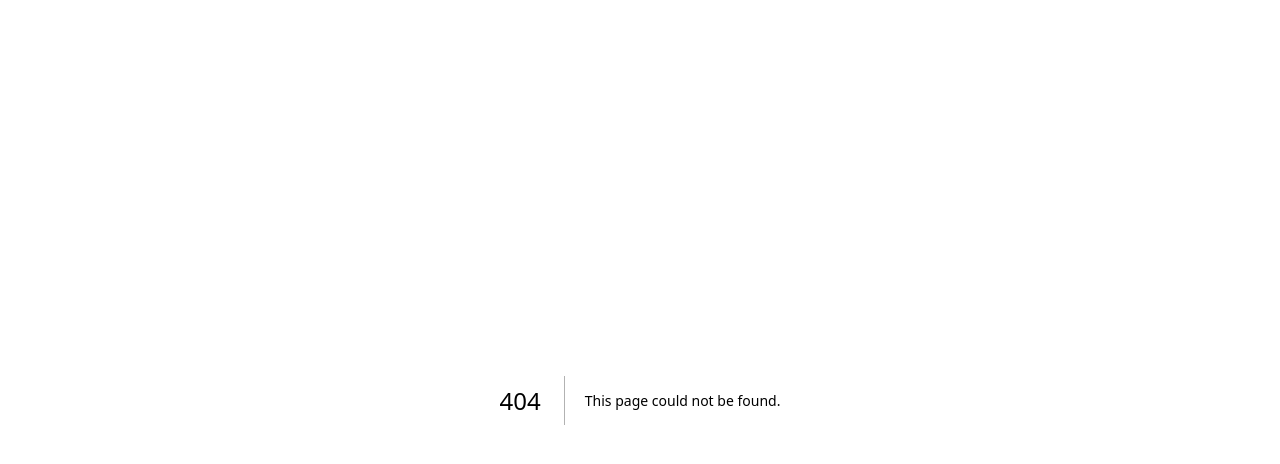
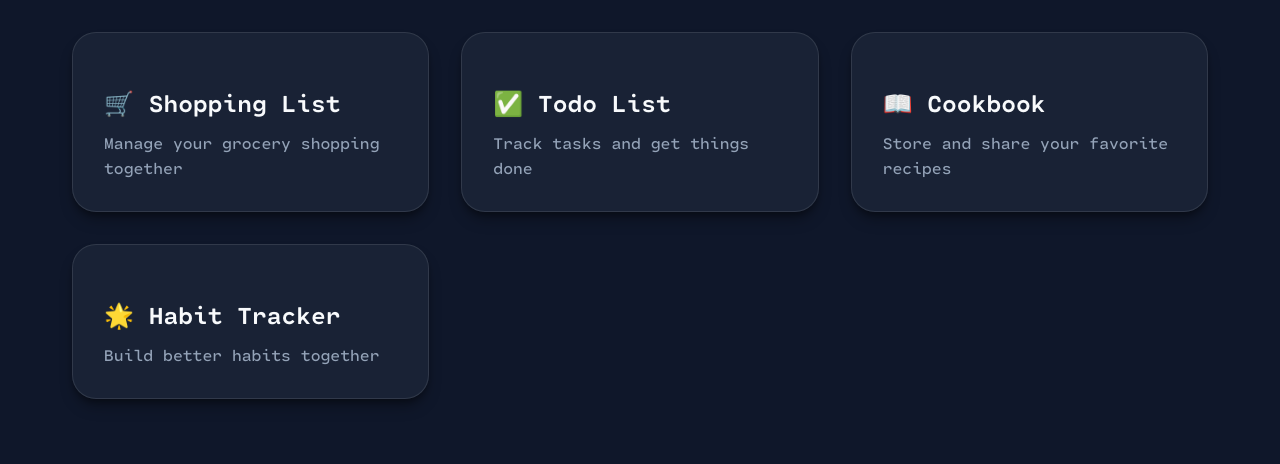
Before and after one commit to KrystianSzydlik/Homey, a Next.js app: page /dashboard in a window 1280 px wide. Before the commit this address had no page. Shown: the top 464 px of the page. Built offline with nearby package versions, Linux system fonts and the light colour scheme.

Commit message:
feat: Introduce dashboard grid and toast notification system, add user utility scripts, and refactor dashboard routing.

```diff
--- a/prisma/seed.ts
+++ b/prisma/seed.ts
@@ -25,7 +25,7 @@ async function main() {
 
   const users = [
     { email: 'krystian@homey.app', name: 'Krystian' },
-    { email: 'partner@homey.app', name: 'Sarka' }
+    { email: 'sarka@homey.app', name: 'Sarka' }
   ]
 
   for (const userData of users) {
--- /dev/null
+++ b/src/app/dashboard/page.tsx
@@ -0,0 +1,9 @@
+import DashboardGrid from '@/components/DashboardGrid';
+
+export default function Dashboard() {
+  return (
+    <main>
+      <DashboardGrid />
+    </main>
+  );
+}
--- a/src/app/layout.tsx
+++ b/src/app/layout.tsx
@@ -1,5 +1,6 @@
 import type { Metadata } from "next";
 import "../styles/globals.scss";
+import { ToastProvider } from "@/components/ToastContainer";
 
 export const metadata: Metadata = {
   title: "HOMEY",
@@ -14,7 +15,9 @@ export default function RootLayout({
   return (
     <html lang="en">
       <body>
-        {children}
+        <ToastProvider>
+          {children}
+        </ToastProvider>
       </body>
     </html>
   );
--- /dev/null
+++ b/src/components/DashboardGrid.module.scss
@@ -0,0 +1,69 @@
+@import '../styles/variables';
+
+.grid {
+  display: grid;
+  grid-template-columns: repeat(auto-fit, minmax(280px, 1fr));
+  gap: 2rem;
+  padding: 2rem;
+  max-width: 1200px;
+  margin: 0 auto;
+}
+
+.card {
+  background: rgba(30, 41, 59, 0.7);
+  backdrop-filter: blur(16px);
+  -webkit-backdrop-filter: blur(16px);
+  padding: 2rem;
+  border-radius: 1.5rem;
+  box-shadow:
+    0 4px 6px -1px rgba(0, 0, 0, 0.3),
+    0 10px 15px -3px rgba(0, 0, 0, 0.3),
+    inset 0 0 0 1px rgba(255, 255, 255, 0.1);
+  transition: all 0.3s ease;
+  cursor: pointer;
+  text-decoration: none;
+  color: var(--text);
+  position: relative;
+  overflow: hidden;
+
+  &::before {
+    content: '';
+    position: absolute;
+    top: 0;
+    left: 0;
+    right: 0;
+    height: 4px;
+    background: var(--card-color, var(--primary));
+    opacity: 0;
+    transition: opacity 0.3s ease;
+  }
+
+  &:hover {
+    transform: translateY(-4px);
+    box-shadow:
+      0 8px 12px -1px rgba(0, 0, 0, 0.4),
+      0 20px 25px -5px rgba(0, 0, 0, 0.4),
+      inset 0 0 0 1px rgba(255, 255, 255, 0.15);
+
+    &::before {
+      opacity: 1;
+    }
+  }
+
+  &:active {
+    transform: translateY(-2px);
+  }
+}
+
+.title {
+  font-size: 1.5rem;
+  font-weight: 700;
+  margin-bottom: 0.5rem;
+  color: var(--text);
+}
+
+.description {
+  font-size: 1rem;
+  color: var(--text-secondary);
+  margin: 0;
+}
--- /dev/null
+++ b/src/components/DashboardGrid.tsx
@@ -0,0 +1,47 @@
+import Link from 'next/link';
+import styles from './DashboardGrid.module.scss';
+
+const features = [
+  {
+    title: '🛒 Shopping List',
+    description: 'Manage your grocery shopping together',
+    href: '/dashboard/shopping',
+    color: 'var(--primary)',
+  },
+  {
+    title: '✅ Todo List',
+    description: 'Track tasks and get things done',
+    href: '/dashboard/todo',
+    color: 'var(--accent)',
+  },
+  {
+    title: '📖 Cookbook',
+    description: 'Store and share your favorite recipes',
+    href: '/dashboard/cookbook',
+    color: '#F59E0B',
+  },
+  {
+    title: '🌟 Habit Tracker',
+    description: 'Build better habits together',
+    href: '/dashboard/habits',
+    color: '#10B981',
+  },
+];
+
+export default function DashboardGrid() {
+  return (
+    <div className={styles.grid}>
+      {features.map((feature) => (
+        <Link
+          key={feature.href}
+          href={feature.href}
+          className={styles.card}
+          style={{ '--card-color': feature.color } as React.CSSProperties}
+        >
+          <h2 className={styles.title}>{feature.title}</h2>
+          <p className={styles.description}>{feature.description}</p>
+        </Link>
+      ))}
+    </div>
+  );
+}
--- /dev/null
+++ b/src/components/Toast.module.scss
@@ -0,0 +1,97 @@
+@import '../styles/variables';
+
+.toast {
+  position: fixed;
+  top: 2rem;
+  right: 2rem;
+  min-width: 320px;
+  max-width: 500px;
+  padding: 1rem 1.5rem;
+  border-radius: 1rem;
+  box-shadow:
+    0 10px 15px -3px rgba(0, 0, 0, 0.3),
+    0 4px 6px -2px rgba(0, 0, 0, 0.2);
+  backdrop-filter: blur(16px);
+  -webkit-backdrop-filter: blur(16px);
+  z-index: 9999;
+  animation: slideIn 0.3s ease-out;
+
+  display: flex;
+  align-items: center;
+  justify-content: space-between;
+  gap: 1rem;
+
+  &.error {
+    background: rgba(239, 68, 68, 0.95);
+    border-left: 4px solid #DC2626;
+  }
+
+  &.success {
+    background: rgba(34, 197, 94, 0.95);
+    border-left: 4px solid #16A34A;
+  }
+
+  &.info {
+    background: rgba(59, 130, 246, 0.95);
+    border-left: 4px solid #2563EB;
+  }
+}
+
+.content {
+  display: flex;
+  align-items: center;
+  gap: 0.75rem;
+  flex: 1;
+}
+
+.icon {
+  font-size: 1.25rem;
+  flex-shrink: 0;
+}
+
+.message {
+  color: white;
+  font-size: 0.95rem;
+  font-weight: 500;
+  margin: 0;
+  line-height: 1.4;
+}
+
+.closeButton {
+  background: rgba(255, 255, 255, 0.2);
+  border: none;
+  border-radius: 0.5rem;
+  width: 2rem;
+  height: 2rem;
+  display: flex;
+  align-items: center;
+  justify-content: center;
+  cursor: pointer;
+  font-size: 1.5rem;
+  color: white;
+  transition: background 0.2s ease;
+  flex-shrink: 0;
+
+  &:hover {
+    background: rgba(255, 255, 255, 0.3);
+  }
+}
+
+@keyframes slideIn {
+  from {
+    transform: translateX(100%);
+    opacity: 0;
+  }
+  to {
+    transform: translateX(0);
+    opacity: 1;
+  }
+}
+
+@media (max-width: 640px) {
+  .toast {
+    left: 1rem;
+    right: 1rem;
+    min-width: auto;
+  }
+}
--- /dev/null
+++ b/src/components/Toast.tsx
@@ -0,0 +1,46 @@
+'use client';
+
+import { useEffect } from 'react';
+import styles from './Toast.module.scss';
+
+type ToastProps = {
+  message: string;
+  type?: 'error' | 'success' | 'info';
+  onClose: () => void;
+  duration?: number;
+};
+
+export default function Toast({
+  message,
+  type = 'error',
+  onClose,
+  duration = 5000
+}: ToastProps) {
+  useEffect(() => {
+    const timer = setTimeout(() => {
+      onClose();
+    }, duration);
+
+    return () => clearTimeout(timer);
+  }, [duration, onClose]);
+
+  return (
+    <div className={`${styles.toast} ${styles[type]}`}>
+      <div className={styles.content}>
+        <span className={styles.icon}>
+          {type === 'error' && '❌'}
+          {type === 'success' && '✅'}
+          {type === 'info' && 'ℹ️'}
+        </span>
+        <p className={styles.message}>{message}</p>
+      </div>
+      <button
+        className={styles.closeButton}
+        onClick={onClose}
+        aria-label="Close notification"
+      >
+        ×
+      </button>
+    </div>
+  );
+}
--- /dev/null
+++ b/src/components/ToastContainer.tsx
@@ -0,0 +1,56 @@
+'use client';
+
+import { createContext, useContext, useState, useCallback } from 'react';
+import Toast from './Toast';
+
+type ToastType = 'error' | 'success' | 'info';
+
+type ToastItem = {
+  id: string;
+  message: string;
+  type: ToastType;
+};
+
+type ToastContextType = {
+  showToast: (message: string, type?: ToastType) => void;
+};
+
+const ToastContext = createContext<ToastContextType | undefined>(undefined);
+
+export function ToastProvider({ children }: { children: React.ReactNode }) {
+  const [toasts, setToasts] = useState<ToastItem[]>([]);
+
+  const showToast = useCallback((message: string, type: ToastType = 'info') => {
+    const id = Math.random().toString(36).substring(2, 9);
+    setToasts((prev) => [...prev, { id, message, type }]);
+  }, []);
+
+  const removeToast = useCallback((id: string) => {
+    setToasts((prev) => prev.filter((toast) => toast.id !== id));
+  }, []);
+
+  return (
+    <ToastContext.Provider value={{ showToast }}>
+      {children}
+      <div style={{ position: 'fixed', top: 0, right: 0, zIndex: 9999 }}>
+        {toasts.map((toast, index) => (
+          <div key={toast.id} style={{ marginTop: index > 0 ? '1rem' : 0 }}>
+            <Toast
+              message={toast.message}
+              type={toast.type}
+              onClose={() => removeToast(toast.id)}
+            />
+          </div>
+        ))}
+      </div>
+    </ToastContext.Provider>
+  );
+}
+
+export function useToast() {
+  const context = useContext(ToastContext);
+  if (!context) {
+    throw new Error('useToast must be used within ToastProvider');
+  }
+  return context;
+}
```
Also changed, not shown: scripts/change-password.ts (added, +52 -0 lines), scripts/cleanup-users.ts (added, +42 -0 lines), src/app/(dashboard)/page.tsx (deleted, +0 -7 lines), src/app/page.tsx (+8 -1 lines), 1 other file (tests, documents, lock files or other folders).
